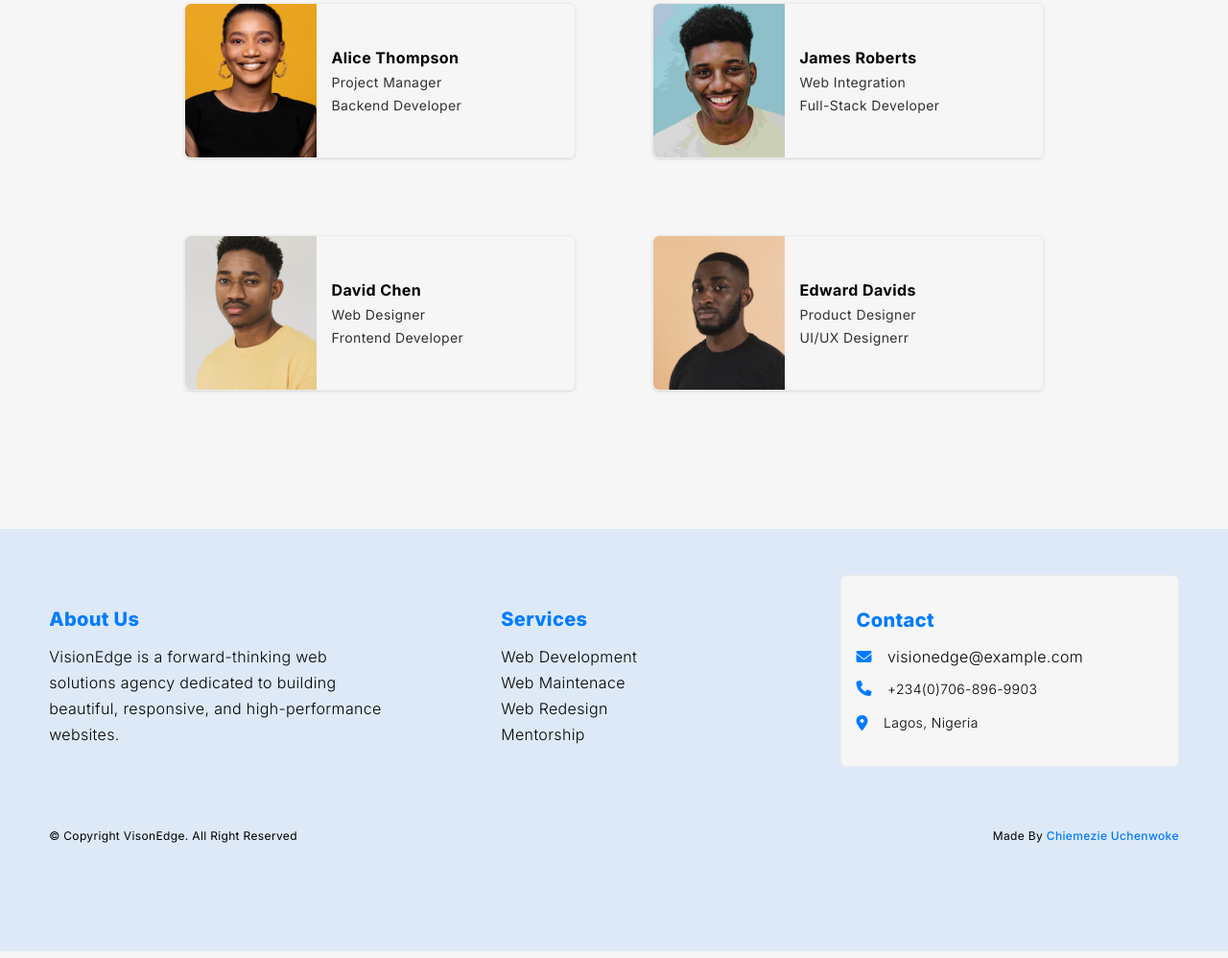
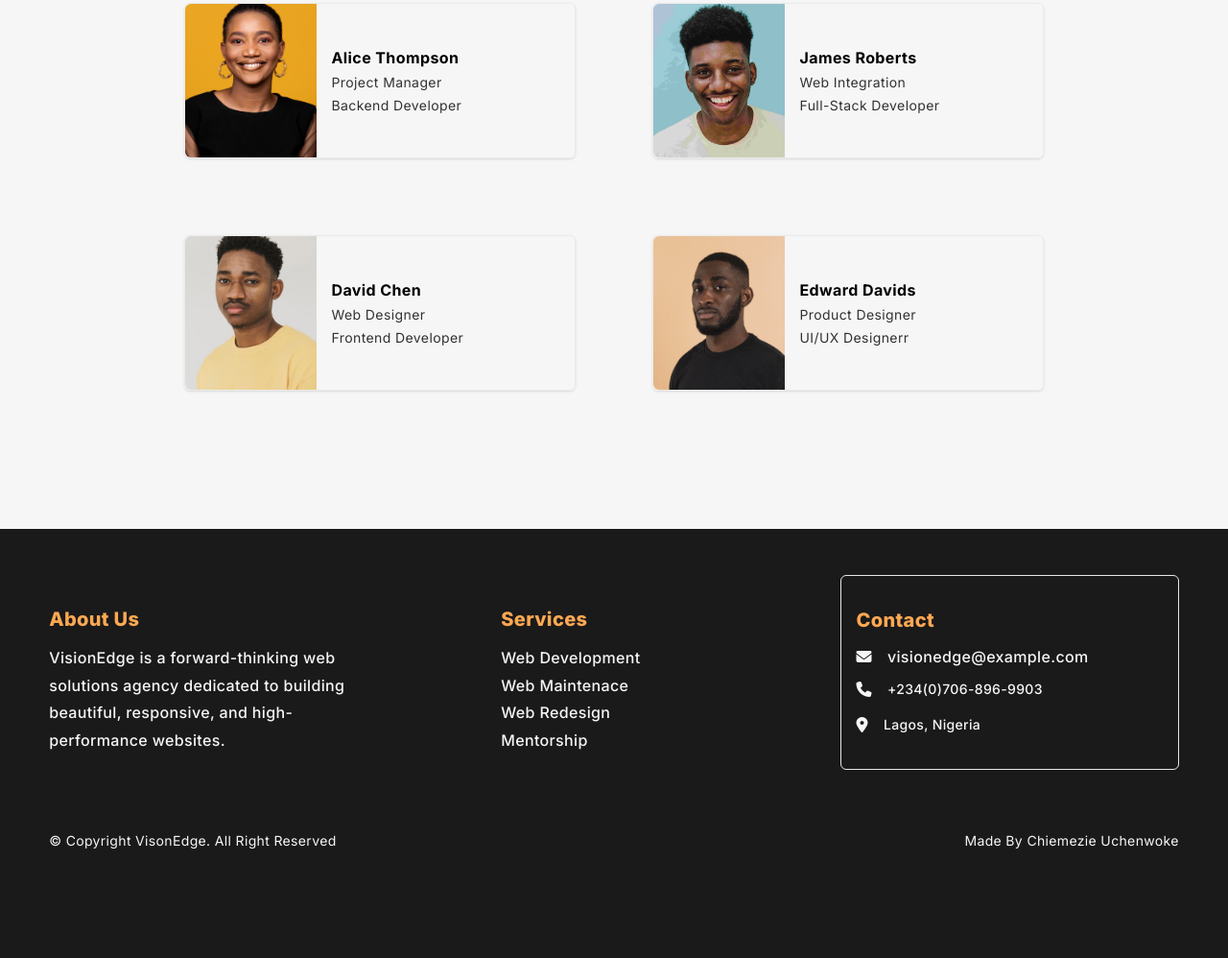
Before and after one commit to Chiemezie-Uchenwoke/vision_edge, a website: page public/index.html in a window 1280 px wide. Shown: the part 4246-5244 px from the top of the page at 96% size. Drawn offline with nearby package versions, Linux system fonts and the light colour scheme.

Commit message:
Add footer styles

```diff
--- a/public/index.html
+++ b/public/index.html
@@ -307,54 +307,54 @@
     </section>
 
     <!-- Footer -->
-    <footer class="bg-footer relative flex flex-col py-16 md:py-20 text-sm tracking-wide font-Inter">
+    <footer class="bg-foot-color-1 relative flex flex-col py-16 md:py-20 text-sm tracking-wide font-Inter">
         <div class="w-[92%] 2xl:w-[60%] mx-auto flex flex-col gap-8">
             <div class="flex flex-col md:flex-row md:justify-between gap-8">
-                <div class="flex flex-col gap-2 md:w-[30%] lg:gap-3">
-                    <h3 class="font-extrabold text-xl capitalize text-primary-blue">About Us</h3>
-                    <p class="text-justify hyphens-auto md:hyphens-none md:text-left text-base font-light lg:leading-[1.7rem]">
+                <div class="flex flex-col gap-2 md:w-[30%] lg:gap-3 text-off-white">
+                    <h3 class="font-extrabold text-xl capitalize text-Secondary-orange-lite">About Us</h3>
+                    <p class="text-justify hyphens-auto md:hyphens-none md:text-left text-base font-medium lg:leading-[1.8rem]">
                         VisionEdge is a forward-thinking web solutions agency dedicated to building beautiful, responsive, and high-performance websites.
                     </p>
                 </div>
 
-                <div class="flex flex-col gap-2 md:w-[30%] lg:gap-3 relative lg:left-[5%]">
-                    <h3 class="font-extrabold text-xl capitalize text-primary-blue">Services</h3>
-                    <ul class="text-justify hyphens-auto text-base font-light lg:leading-[1.7rem]">
-                        <li class="capitalize font-light">web development</li>
-                        <li class="capitalize font-light">web maintenace</li>
-                        <li class="capitalize font-light">web redesign</li>
-                        <li class="capitalize font-light">mentorship</li>
+                <div class="flex flex-col gap-2 md:w-[30%] lg:gap-3 relative lg:left-[5%] text-off-white">
+                    <h3 class="font-extrabold text-xl capitalize text-Secondary-orange-lite">Services</h3>
+                    <ul class="text-justify hyphens-auto text-base font-light lg:leading-[1.8rem]">
+                        <li class="capitalize font-medium">web development</li>
+                        <li class="capitalize font-medium">web maintenace</li>
+                        <li class="capitalize font-medium">web redesign</li>
+                        <li class="capitalize font-medium">mentorship</li>
                     </ul>
                 </div>
 
-                <div class="flex flex-col gap-2 md:w-[40%] lg:w-[30%] lg:gap-3 bg-off-white px-4 py-8 rounded-md border border-section-background relative md:bottom-8">
-                    <h3 class="font-extrabold text-xl capitalize text-primary-blue">Contact</h3>
-                    <ul class="flex flex-col gap-2 font-light lg:leading-[1.7rem]">
+                <div class="flex flex-col gap-2 md:w-[40%] lg:w-[30%] lg:gap-3 px-4 py-8 rounded-md relative md:bottom-8 border">
+                    <h3 class="font-extrabold text-xl capitalize text-Secondary-orange-lite">Contact</h3>
+                    <ul class="flex flex-col gap-2 font-light lg:leading-[1.8rem] text-off-white">
                         <li class="flex gap-4 items-center text-justify hyphens-auto text-base font-light">
-                            <i class="fa-solid fa-envelope text-base text-primary-blue"></i>
-                            <span class="">visionedge@example.com</span>
+                            <i class="fa-solid fa-envelope text-base text-off-white"></i>
+                            <span class="font-medium">visionedge@example.com</span>
                         </li>
 
                         <li class="flex gap-4 items-center">
-                            <i class="fa-solid fa-phone text-base text-primary-blue"></i>
-                            <span class="">+234(0)706-896-9903</span>
+                            <i class="fa-solid fa-phone text-base text-off-white"></i>
+                            <span class="font-medium">+234(0)706-896-9903</span>
                         </li>
 
                         <li class="flex gap-4 items-center">
-                            <i class="fa-solid fa-location-dot text-base text-primary-blue"></i>
-                            <span class="">Lagos, Nigeria</span>
+                            <i class="fa-solid fa-location-dot text-base text-off-white"></i>
+                            <span class="font-medium">Lagos, Nigeria</span>
                         </li>
                     </ul>
                 </div>
             </div>
 
-            <div class="flex flex-col md:flex-row items-center md:justify-between text-xs gap-3">
+            <div class="flex flex-col md:flex-row items-center md:justify-between text-xs lg:text-sm gap-3 text-off-white">
                 <p class="capitalize">
                     &copy; copyright visonEdge. all right reserved
                 </p>
 
                 <p class="capitalize">
-                    made by <a href="#" class="text-primary-blue font-medium mkhover">chiemezie uchenwoke</a>
+                    made by <a href="#" class="font-medi mkhover um ">chiemezie uchenwoke</a>
                 </p>
             </div>
 
--- a/src/css/styles.css
+++ b/src/css/styles.css
@@ -178,13 +178,12 @@
     }
 }
 
-/* Footer Background */
-.bg-footer{
-    background-color: rgba(0, 123, 255, 0.1);
+.contact-footer{
+    background-color: rgba(0, 123, 255, 0.2);
 }
 
 .mkhover:hover{
-    color: rgba(0, 123, 255, 0.8);
+    color: rgb(213, 213, 213);
 }
 
 .shift-text{
--- a/tailwind.config.js
+++ b/tailwind.config.js
@@ -17,6 +17,8 @@ module.exports = {
         "section-background": "#ebebeb",
         "font-text": "#191919",
         "pale-blue": "#f0f8ff",
+        "foot-color-1": "#1a1a1a",
+        "foot-color-2": "#1e3a8a",
         "off-white": "#f6f6f6"
       },
       fontFamily: {
```
Also changed, not shown: public/output.css.
